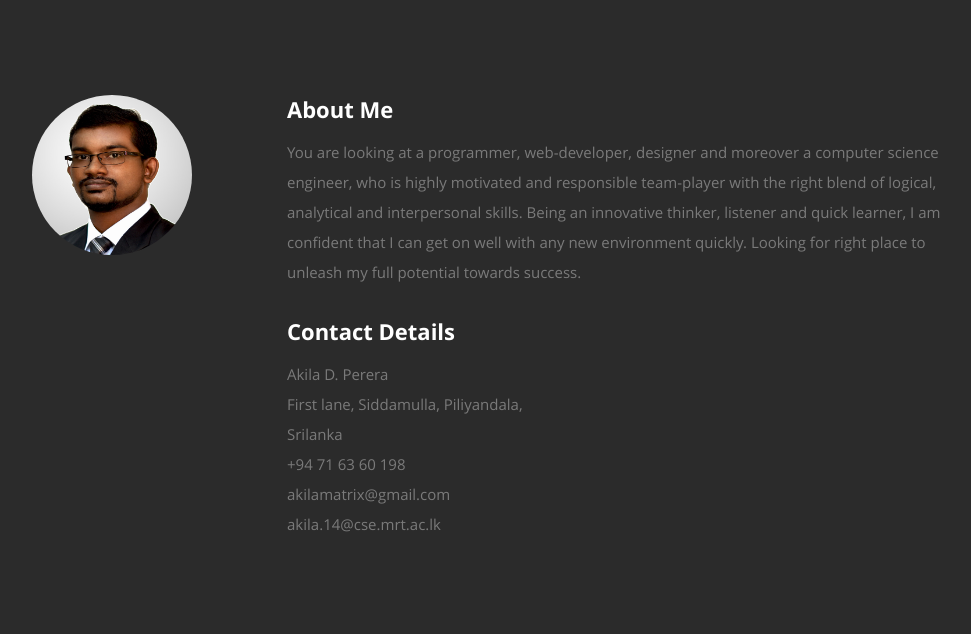
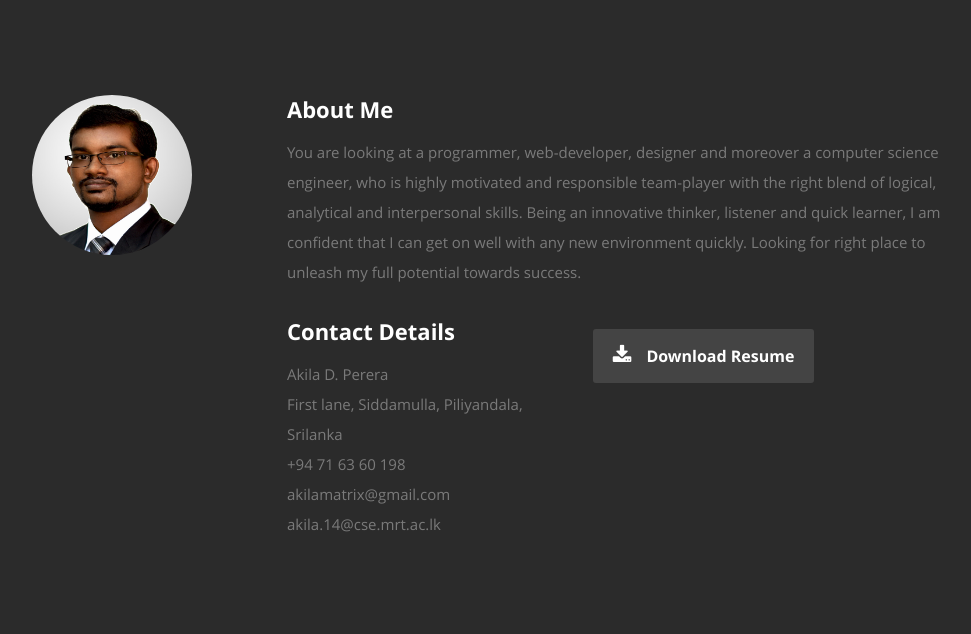
Before and after one commit to AkilaDPerera/GPACalc, a Django app: page / in a window 1280 px wide. Shown: the part 801-1435 px from the top of the page, without its empty margins (118-1089 px from the left). Run offline with Django 3.2, Linux system fonts and the light colour scheme; some libraries are stand-ins or nearby versions.

Commit message:
cv added

```diff
--- a/personal/templates/personal/prof/index.html
+++ b/personal/templates/personal/prof/index.html
@@ -166,11 +166,11 @@
 
                </div>
 
-               <!-- <div class="columns download">
+               <div class="columns download">
                   <p>
-                     <a href="#" class="button"><i class="fa fa-download"></i>Download Resume</a>
+                     <a href="{% static 'prof/CV_AkilaD.pdf' %}" target="_blank" class="button"><i class="fa fa-download"></i>Download Resume</a>
                   </p>
-               </div> -->
+               </div>
 
             </div> <!-- end row -->
 
```
Also changed, not shown: db.sqlite3, 1 other file.
